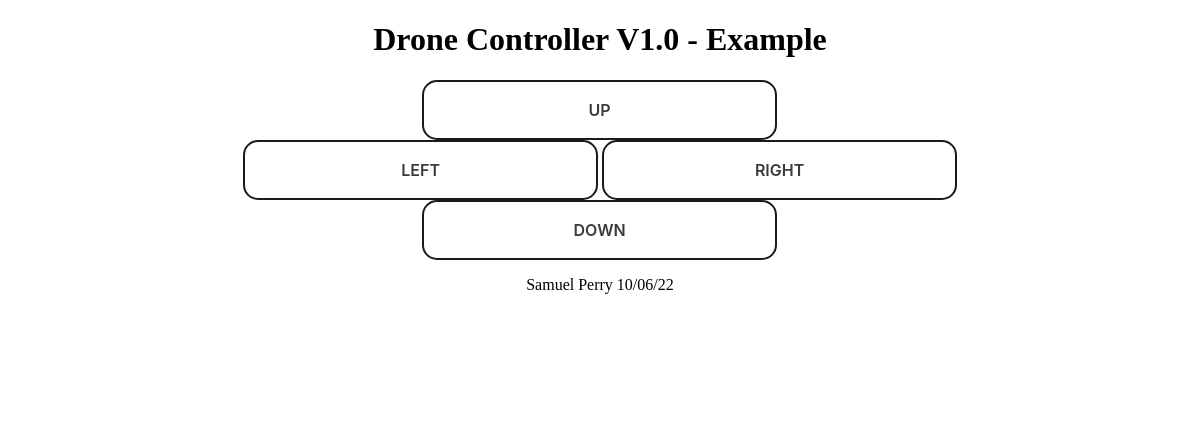
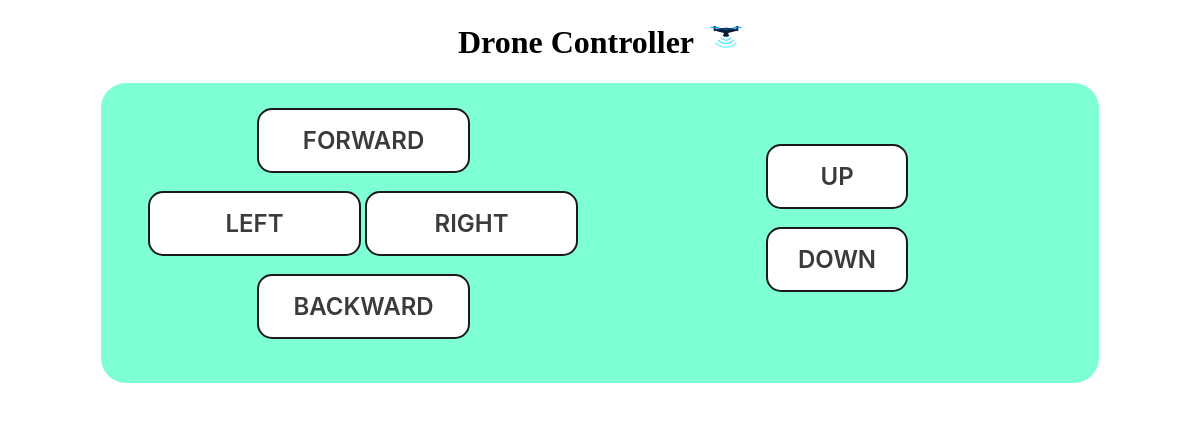
Before and after one commit to shperry03/drone-controller, an Electron app: page src/index.html in a window 1200 px wide. Drawn offline with Linux system fonts and the light colour scheme; no server answers.

Commit message:
editing the design

```diff
--- a/assets/css/main.css
+++ b/assets/css/main.css
@@ -2,15 +2,15 @@
 .button-28 {
 
   appearance: none;
-  background-color: transparent;
+  background-color: white;
   border: 2px solid #1A1A1A;
   border-radius: 15px;
   box-sizing: border-box;
   color: #3B3B3B;
   cursor: pointer;
   display: inline-block;
-  font-family: Roobert,-apple-system,BlinkMacSystemFont,"Segoe UI",Helvetica,Arial,sans-serif,"Apple Color Emoji","Segoe UI Emoji","Segoe UI Symbol";
-  font-size: 16px;
+  font-family: Robert,-apple-system,BlinkMacSystemFont,"Segoe UI",Helvetica,Arial,sans-serif,"Apple Color Emoji","Segoe UI Emoji","Segoe UI Symbol";
+  font-size: 24px;
   font-weight: 600;
   line-height: normal;
   margin: 0;
@@ -24,10 +24,58 @@
   user-select: none;
   -webkit-user-select: none;
   touch-action: manipulation;
+  width: 45%;
+  will-change: transform;
+
+}
+
+.button-28-small {
+
+  appearance: none;
+  background-color: white;
+  border: 2px solid #1A1A1A;
+  border-radius: 15px;
+  box-sizing: border-box;
+  color: #3B3B3B;
+  cursor: pointer;
+  display: inline-block;
+  font-family: Robert,-apple-system,BlinkMacSystemFont,"Segoe UI",Helvetica,Arial,sans-serif,"Apple Color Emoji","Segoe UI Emoji","Segoe UI Symbol";
+  font-size: 24px;
+  font-weight: 600;
+  line-height: normal;
+  margin: 0;
+  min-height: 30px;
+  min-width: 0;
+  outline: none;
+  padding: 16px 24px;
+  text-align: center;
+  text-decoration: none;
+  transition: all 300ms cubic-bezier(.23, 1, 0.32, 1);
+  user-select: none;
+  -webkit-user-select: none;
+  touch-action: manipulation;
   width: 30%;
   will-change: transform;
 
 }
+.button-28-small:disabled {
+
+  pointer-events: none;
+}
+
+
+.button-28-small:hover {
+  color: #fff;
+  background-color: #1A1A1A;
+  box-shadow: rgba(0, 0, 0, 0.25) 0 8px 15px;
+  transform: translateY(-2px);
+}
+
+.button-28-small {
+  box-shadow: none;
+  transform: translateY(0);
+}
+
 
 .button-28:disabled {
 
@@ -46,3 +94,21 @@
   box-shadow: none;
   transform: translateY(0);
 }
+
+.buttons {
+  background-color: aquamarine;
+  width: 80%;
+  border-radius: 25px;
+  padding: 25px;
+  height: 250px;
+}
+
+.buttons-left {
+  width:50%;
+  float:left;
+}
+
+.buttons-right {
+  width:50%;
+  float:right;
+}
--- a/main.js
+++ b/main.js
@@ -19,8 +19,8 @@ const Host = "192.168.10.1";
 const createWindow = () => {
   // Create the browser window.
   const mainWindow = new BrowserWindow({
-    width: 800,
-    height: 400,
+    width: 1200,
+    height: 500,
     webPreferences: {
       preload: path.join(__dirname, 'preload.js'),
       nodeIntegration: true,
--- a/src/index.html
+++ b/src/index.html
@@ -7,23 +7,44 @@
     <!-- https://developer.mozilla.org/en-US/docs/Web/HTTP/CSP -->
     <meta http-equiv="Content-Security-Policy" content="default-src 'self'; script-src 'self'">
     <title>Drone-Controller - V1</title>
-    <link rel="stylesheet" href="../assets/css/main.css"
+    <link rel="stylesheet" href="../assets/css/main.css">
   </head>
   <body>
-    <center><h1>Drone Controller V1.0 - Example</h1>
+    <center>
+
+      <div class="header">
+        <h1>Drone Controller&nbsp;&nbsp;<img src="../assets/icon.png" height="32" width="auto"></h1>
+      </div>
+      <div class="buttons">
+        <div class="buttons-left">
           <div>
-        <div>
-          <button class="button-28" id="up-button">UP</button>
+            <button class="button-28" id="forward-button">FORWARD</button>
+            <br />
+            <br />
           </div>
           <div>
             <button class="button-28" id="left-button">LEFT</button>
             <button class="button-28" id="right-button">RIGHT</button>
+            <br />
+            <br />
           </div>
           <div>
-          <button class="button-28" id="down-button">DOWN</button>
+            <button class="button-28" id="backward-button">BACKWARD</button>
           </div>
         </div>
-      <p>Samuel Perry 10/06/22</p>
+        <div class="buttons-right">
+          <div>
+            <br />
+            <br />
+            <button class="button-28-small" id="up-button">UP</button>
+            <br />
+            <br />
+          </div>
+          <div>
+            <button class="button-28-small" id="down-button">DOWN</button>
+          </div>
+        </div>
+      </div>
     </center>
 
     <!-- You can also require other files to run in this process -->
--- a/src/index.js
+++ b/src/index.js
@@ -34,6 +34,14 @@ rightButton.addEventListener('click', function(event){
 
 downButton.addEventListener('click', function(event){
     moveDrone("down")
+})
+
+forwardButton.addEventListener('click', function(event){
+    moveDrone("forward")
+})
+
+backwardButton.addEventListener('click', function(event){
+    moveDrone("backward")
 })
 
 //backend: goes from robot to backend
@@ -83,6 +91,10 @@ function moveDrone(direction){
         command("right", amplitude);
     } else if (direction == "left"){
         command("left", amplitude);
+    } else if (direction == "forward"){
+        command("forward", amplitude);
+    } else if (direction == "backward"){
+        command("backward", amplitude);
     }
 
     if (drone_takeoff == false) {
```
Also changed, not shown: assets/icon.png (added). Lines whose indentation alone changed are shown as unchanged.
